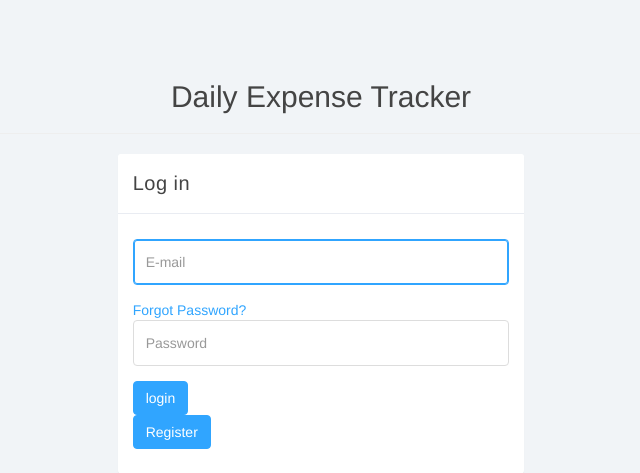
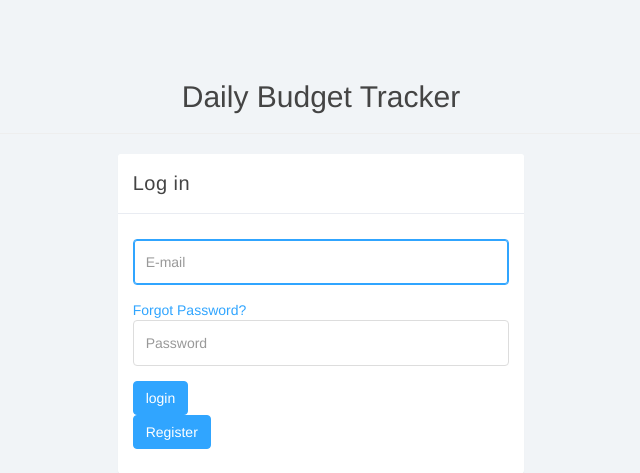
Before and after one commit to naZreenmanZ/BudgetTracker, a PHP site: page / in a window 1280 px wide. Shown: the top 473 px of the page, without its empty margins (319-959 px from the left). Run offline with PHP 8.4, Linux system fonts and the light colour scheme; data that the repository does not hold is empty.

Commit message:
Update index.php
changes expense to budget just to check  push functionality

```diff
--- a/index.php
+++ b/index.php
@@ -32,7 +32,7 @@ if(isset($_POST['login']))
 <body>
 
 	<div class="row">
-			<h2 align="center">Daily Expense Tracker</h2>
+			<h2 align="center">Daily Budget Tracker</h2>
 	<hr />
 		<div class="col-xs-10 col-xs-offset-1 col-sm-8 col-sm-offset-2 col-md-4 col-md-offset-4">
 			<div class="login-panel panel panel-default">
```
